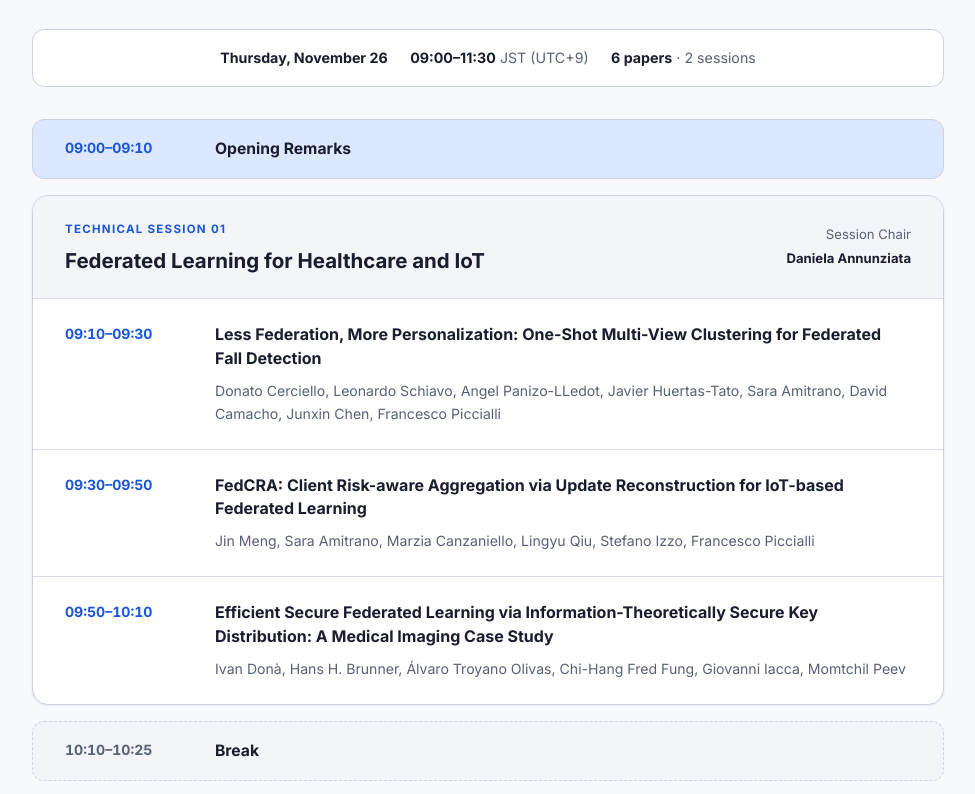
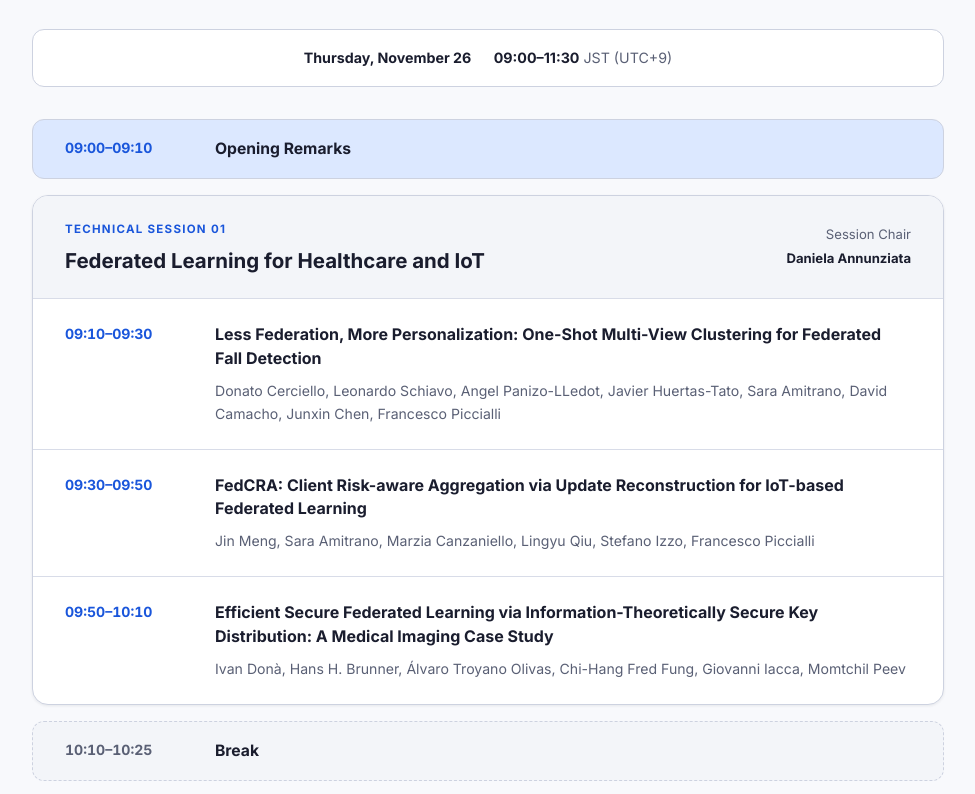
Before and after one commit to MODAL-UNINA/FIDTA2026, a plain HTML site: page index.html in a window 1280 px wide. Shown: the part 3582-4376 px from the top of the page, without its empty margins (152-1127 px from the left). Drawn offline with Linux system fonts and the light colour scheme.

Commit message:
Remove paper and session count from schedule details

```diff
--- a/index.html
+++ b/index.html
@@ -196,7 +196,6 @@
         <div class="program-summary" aria-label="Workshop schedule details">
           <span><strong>Thursday, November 26</strong></span>
           <span><strong>09:00–11:30</strong> JST (UTC+9)</span>
-          <span><strong>6 papers</strong> · 2 sessions</span>
         </div>
 
         <div class="program-agenda">
```
